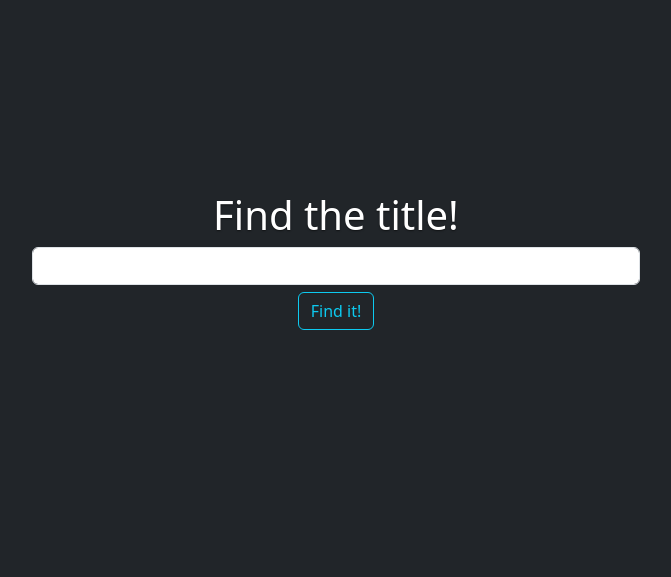
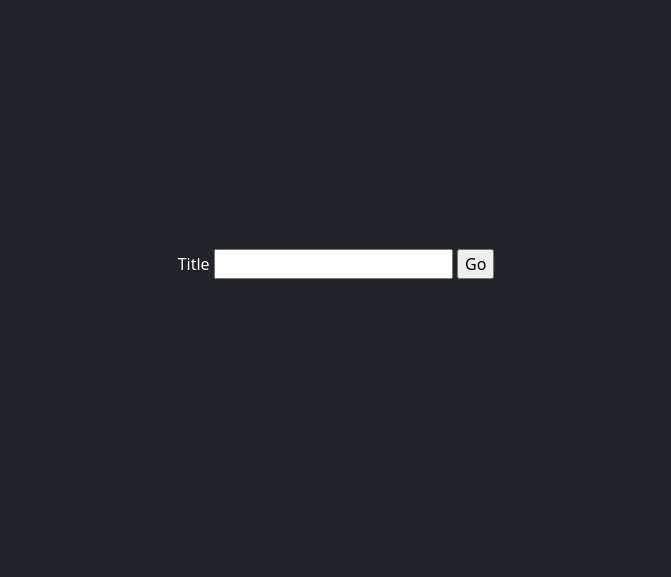
Before and after one commit to mateuszbaranczyk/binge, a Flask app: page / in a window 1280 px wide. Shown: the part 134-711 px from the top of the page, without its empty margins (304-975 px from the left). Run offline with Flask 2, Linux system fonts and the light colour scheme; some libraries are stand-ins or nearby versions.

Commit message:
fix form

```diff
--- a/binge/app/forms.py
+++ b/binge/app/forms.py
@@ -3,5 +3,4 @@ from wtforms import StringField, SubmitField
 from wtforms.validators import Length, DataRequired
 
 class QueryForm(FlaskForm):
-    title = StringField("Title", validators=[Length(min=3), DataRequired()])
-    submit = SubmitField("Find it!")
+    title = StringField("Title", validators=[DataRequired()])
--- a/binge/app/routes.py
+++ b/binge/app/routes.py
@@ -1,18 +1,21 @@
-from flask import Flask, render_template, request
+from flask import Flask, render_template, request, redirect, url_for, flash
 from api_connector import Requester
 from forms import QueryForm
 
 app = Flask(__name__)
-app.config['SECRET_KEY'] = "twojastara"
+app.config["SECRET_KEY"] = "twojastara"
 requester = Requester()
 
 
-@app.route("/")
+@app.route('/', methods=['GET', 'POST'])
 def main_page():
     form = QueryForm()
-    return render_template("find.html", title="Binge", form=form)
+    if form.validate_on_submit():
+        title = form.title.data
+        return redirect(url_for("title_page", title=title))
+    return render_template('find.html', form=form)
 
 
-@app.route("/title")
+@app.route('/title', methods=['GET', 'POST'])
 def title_page():
     return render_template("title.html")
--- a/binge/app/templates/find.html
+++ b/binge/app/templates/find.html
@@ -2,16 +2,9 @@
 
 {% block content%}
 
-<div class=finder>
-    <p class="h1">Find the title!</p>
-    <form method="get">
-        {{ form.hidden_tag() }}
-            <div class="form-group fields">
-                {{ form.title(class="form-control field")}}
-            </div>
-            <div class="form-group btn">
-                {{ form.submit(class="btn btn-outline-info button")}}
-            </div>
-    </form>
-</div>
+<form method="POST" action="/">
+    {{ form.csrf_token }}
+    {{ form.title.label }} {{ form.title(size=20) }}
+    <input type="submit" value="Go">
+</form>
 {% endblock %}
--- a/binge/app/templates/title.html
+++ b/binge/app/templates/title.html
@@ -3,6 +3,6 @@
 {% block content%}
 
 <div class=title>
-    {{ title }}
+    dupa
 </div>
 {% endblock %}
```
